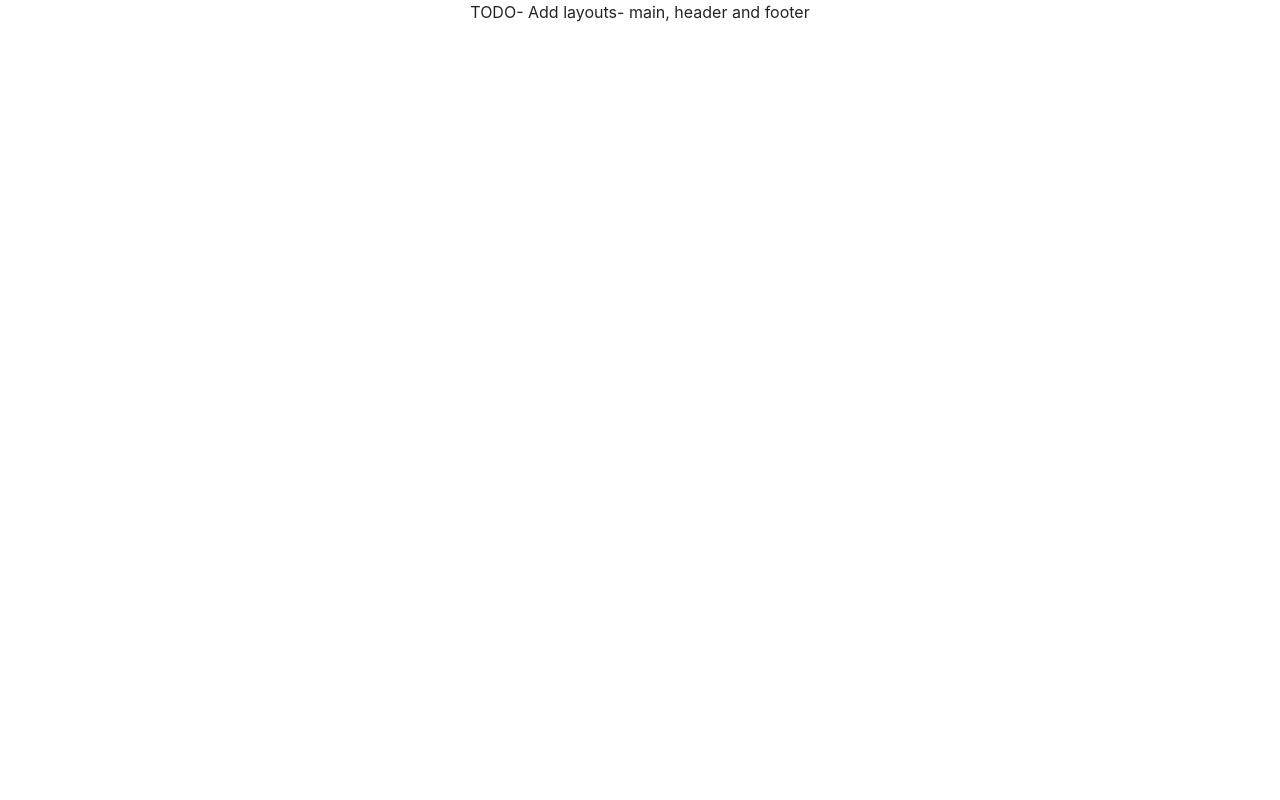
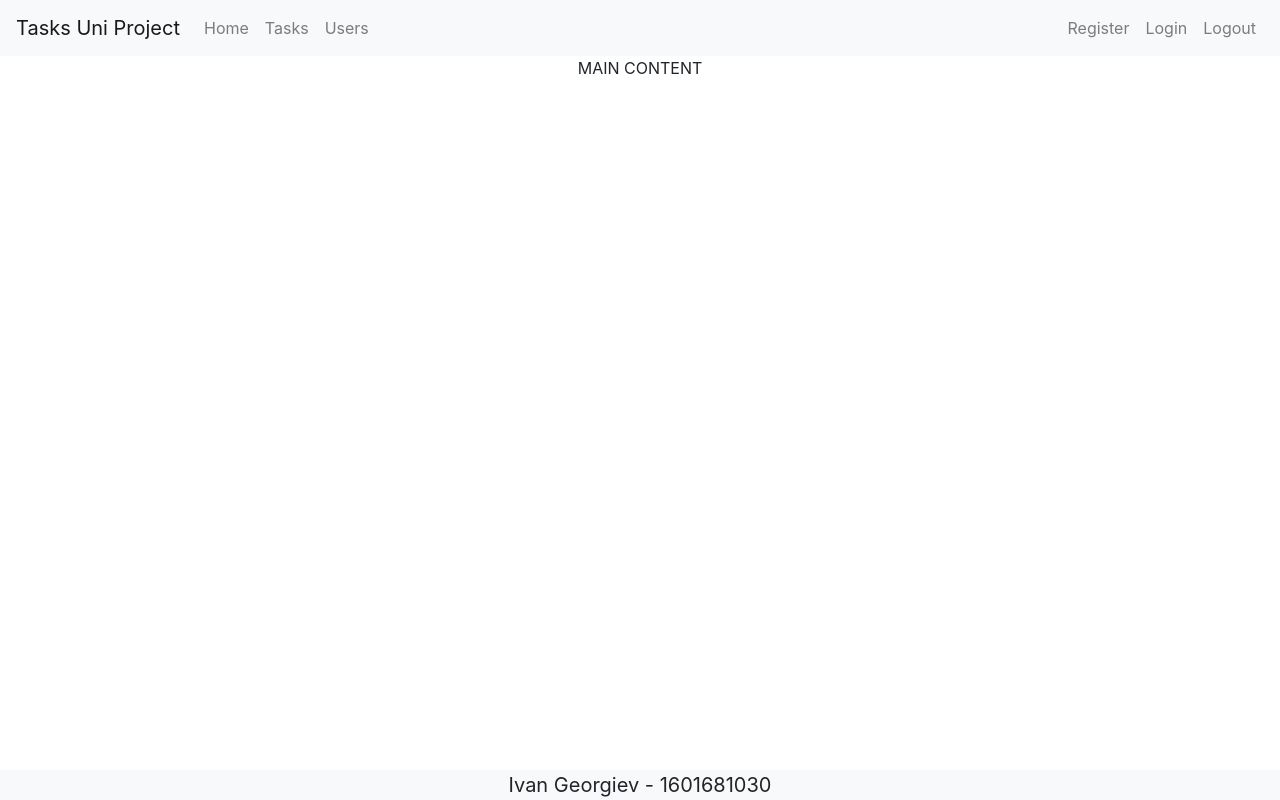
Before and after one commit to ivangeorgiev97/project-tasks-uni, a React (Create React App) app: page / in a window 1280 px wide. Built offline with nearby package versions, Linux system fonts and the light colour scheme.

Commit message:
Add header and footer

```diff
--- a/src/App.js
+++ b/src/App.js
@@ -1,9 +1,14 @@
 import React from "react";
-import 'bootstrap/dist/css/bootstrap.min.css';
+import "bootstrap/dist/css/bootstrap.min.css";
 import "./App.css";
+import Layout from "./components/layout/Layout";
 
 function App() {
-  return <div className="App">TODO- Add layouts- main, header and footer</div>;
+  return (
+    <div className="App">
+      <Layout />
+    </div>
+  );
 }
 
 export default App;
--- /dev/null
+++ b/src/components/layout/Layout.jsx
@@ -0,0 +1,16 @@
+import React from 'react'
+import Header from "./header/Header"
+import Content from './content/Content'
+import Footer from "./footer/Footer"
+
+const Layout = () => {
+    return (
+        <div className="Layout">
+            <Header />
+            <Content />
+            <Footer />
+        </div>
+    )
+}
+
+export default Layout
--- /dev/null
+++ b/src/components/layout/content/Content.jsx
@@ -0,0 +1,11 @@
+import React from "react";
+
+const Content = () => {
+  return (
+    <div className="Content">
+        MAIN CONTENT
+    </div>
+  );
+}
+
+export default Content
--- /dev/null
+++ b/src/components/layout/footer/Footer.jsx
@@ -0,0 +1,19 @@
+import React from "react";
+
+const footerStyle = {
+  position: "fixed",
+  bottom: 0,
+  backgroundColor: "rgb(248, 249, 250)",
+  fontSize: "20px",
+  width: "100%"
+};
+
+const Footer = () => {
+  return (
+    <footer style={footerStyle} className="Footer">
+      Ivan Georgiev - 1601681030
+    </footer>
+  );
+};
+
+export default Footer;
--- /dev/null
+++ b/src/components/layout/header/Header.jsx
@@ -0,0 +1,25 @@
+import React from "react";
+import Navbar from "react-bootstrap/Navbar";
+import Nav from "react-bootstrap/Nav";
+
+const Header = () => {
+  return (
+    <header className="Header">
+      <Navbar bg="light" variant="light">
+        <Navbar.Brand href="#home">Tasks Uni Project</Navbar.Brand>
+        <Nav className="mr-auto">
+          <Nav.Link href="#home">Home</Nav.Link>
+          <Nav.Link href="#tasks">Tasks</Nav.Link>
+          <Nav.Link href="#users">Users</Nav.Link>
+        </Nav>
+        <Nav>
+          <Nav.Link href="#register">Register</Nav.Link>
+          <Nav.Link href="#login">Login</Nav.Link>
+          <Nav.Link href="#logout">Logout</Nav.Link>
+        </Nav>
+      </Navbar>
+    </header>
+  );
+};
+
+export default Header;
```
